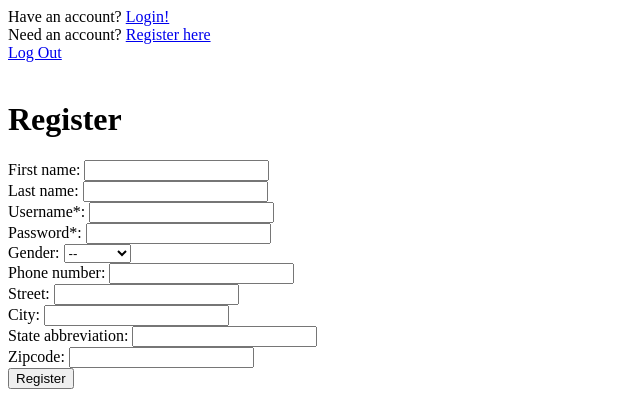
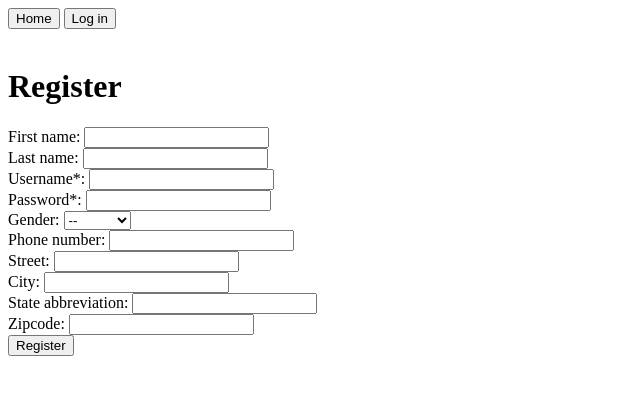
Before and after one commit to EllenMHuffman/ready_now, a Flask app: page /register in a window 1280 px wide. Shown: the top 420 px of the page, without its empty margins (0-640 px from the left). Run offline with Flask 2, Linux system fonts and the light colour scheme; some libraries are stand-ins or nearby versions.

Commit message:
create Home, Login, Logout, and Register buttons that display dynamically

```diff
--- a/templates/base.html
+++ b/templates/base.html
@@ -6,11 +6,13 @@
 <body>
 
   <div>
-    Have an account? <a href='/login'>Login!</a>
-    <br>
-    Need an account? <a href='/register'>Register here</a>
-    <br>
-    <a href='/logout'>Log Out</a>
+    <button type='button' id='home'>Home</button>
+    {% if session.get('user_id'): %}
+    <button type='button' id='logout'>Log out</button>
+    {% else %}
+    <button type='button' id='register'>Register</button>
+    <button type='button' id='login'>Log in</button>
+    {% endif %}
   </div>
   <br>
 
@@ -20,11 +22,14 @@
 
   <script>
 
-  {% block js %}
-    // JAVASCRIPT GOES HERE
+    $('#home').on('click', ()=> location.href='/');
+    $('#register').on('click', ()=> location.href='/register');
+    $('#logout').on('click', ()=> location.href='/logout');
+    $('#login').on('click', ()=> location.href='/login');
 
-  {% endblock %}
+    {% block js %}
 
+    {% endblock %}
   </script>
 
 </body>
--- a/templates/login.html
+++ b/templates/login.html
@@ -13,3 +13,9 @@
   </form>
 </label>
 {% endblock %}
+
+{% block js %}
+
+  $('#login').hide();
+
+{% endblock %}
--- a/templates/register.html
+++ b/templates/register.html
@@ -34,3 +34,9 @@
   </form>
 </label>
 {% endblock %}
+
+{% block js %}
+
+  $('#register').hide()
+
+{% endblock %}
```
